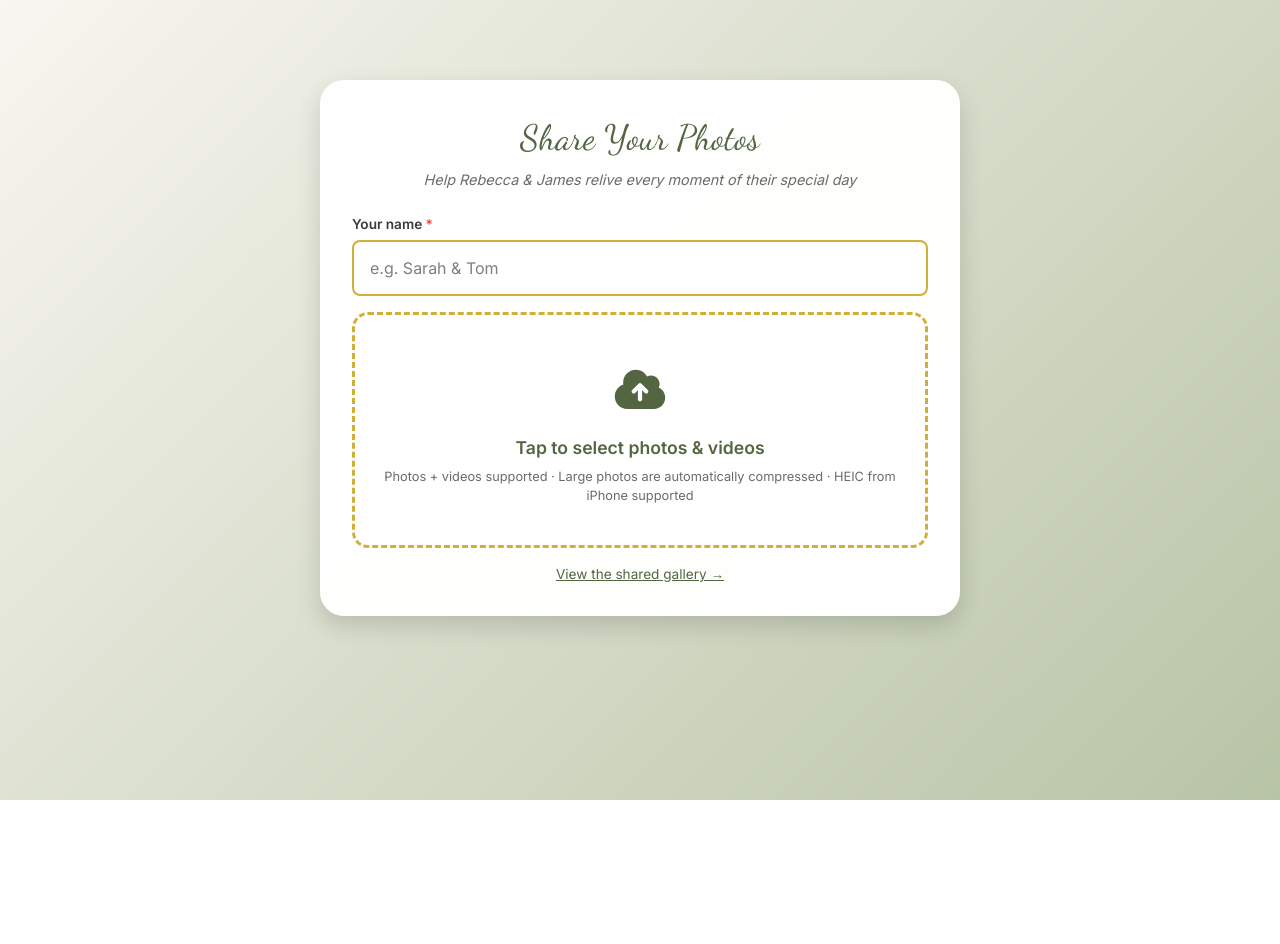
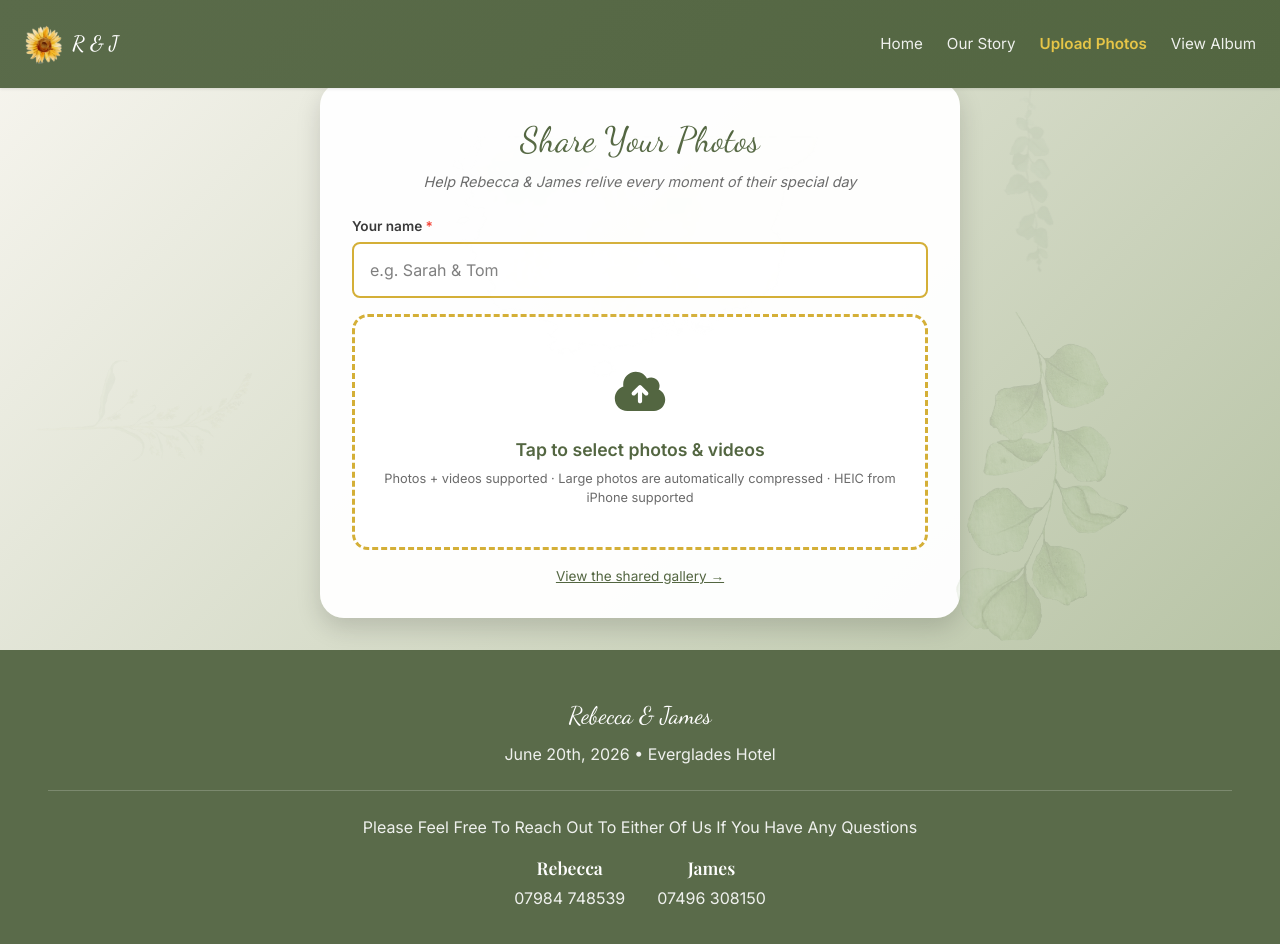
Before and after one commit to Smitttxx/rebecca-and-james, a Next.js app: page /photos/upload in a window 1280 px wide. Shown: the top 944 px of the page. Before the commit the page ends 800 px from the top, so only its background shows below. Built offline with nearby package versions, Linux system fonts and the light colour scheme; a web font is replaced by a local one.

Commit message:
:lock: change blob to public

```diff
--- a/src/app/photos/gallery/page.tsx
+++ b/src/app/photos/gallery/page.tsx
@@ -42,7 +42,7 @@ const PageSub = styled.p`
 
 export default function GalleryPage() {
   return (
-    <Layout>
+    <Layout activePage="gallery">
       <PageTitle>Rebecca & James</PageTitle>
       <PageSub>Every photo tells a story — thank you for sharing yours</PageSub>
       <PhotoGallery isAdmin={false} />
--- a/src/app/photos/upload/page.tsx
+++ b/src/app/photos/upload/page.tsx
@@ -6,6 +6,7 @@ import Link from 'next/link'
 import { useDropzone, type FileRejection } from 'react-dropzone'
 import styled from 'styled-components'
 import { theme } from '@/styles/theme'
+import Layout from '@/components/Layout'
 import { FontAwesomeIcon } from '@fortawesome/react-fontawesome'
 import {
   faCloudUploadAlt, faSpinner, faCheckCircle, faExclamationTriangle,
@@ -152,12 +153,9 @@ async function requestWakeLock(): Promise<WakeLockSentinel | null> {
 
 // ─── Styled Components ───────────────────────────────────────────────────────
 
-const PageWrap = styled.div`
-  min-height: 100vh;
-  background: linear-gradient(135deg, ${theme.colors.neutral.cream} 0%, ${theme.colors.primary.sageLight} 100%);
-  padding: 1rem;
-  padding-top: 70px;
-  @media (min-width: ${theme.breakpoints.mobile}) { padding: 1.5rem; padding-top: 80px; }
+const PageContent = styled.div`
+  padding: 1.25rem 1rem 2rem;
+  @media (min-width: ${theme.breakpoints.mobile}) { padding: 2rem 1.5rem; }
 `
 
 const Card = styled.div`
@@ -661,9 +659,11 @@ export default function PhotoUploadPage() {
     router.push('/photos/gallery')
   }
 
-  if (phase === 'uploading') {
   const pct = progress.total > 0 ? Math.round((progress.current / progress.total) * 100) : 0
+
   return (
+    <Layout activePage="upload">
+      {phase === 'uploading' && (
         <Overlay>
           <OverlayCard>
             <OverlayIcon>
@@ -684,11 +684,8 @@ export default function PhotoUploadPage() {
             )}
           </OverlayCard>
         </Overlay>
-    )
-  }
-
-  return (
-    <PageWrap>
+      )}
+      <PageContent>
       <Card>
         <PageTitle>Share Your Photos</PageTitle>
         <SubTitle>Help Rebecca & James relive every moment of their special day</SubTitle>
@@ -803,6 +800,7 @@ export default function PhotoUploadPage() {
           View the shared gallery →
         </ViewGalleryLink>
       </Card>
-    </PageWrap>
+      </PageContent>
+    </Layout>
   )
 }
```
Lines whose indentation alone changed are shown as unchanged.
